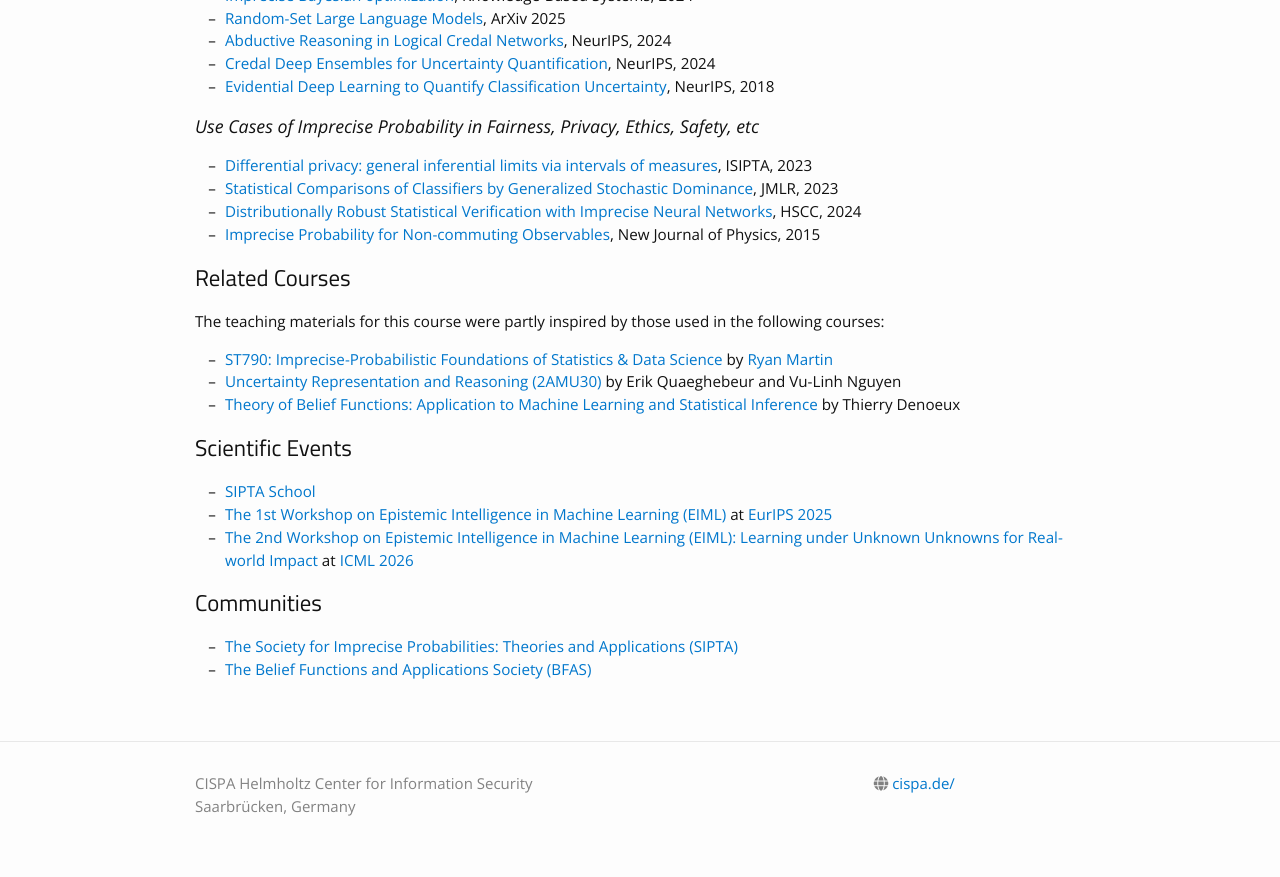
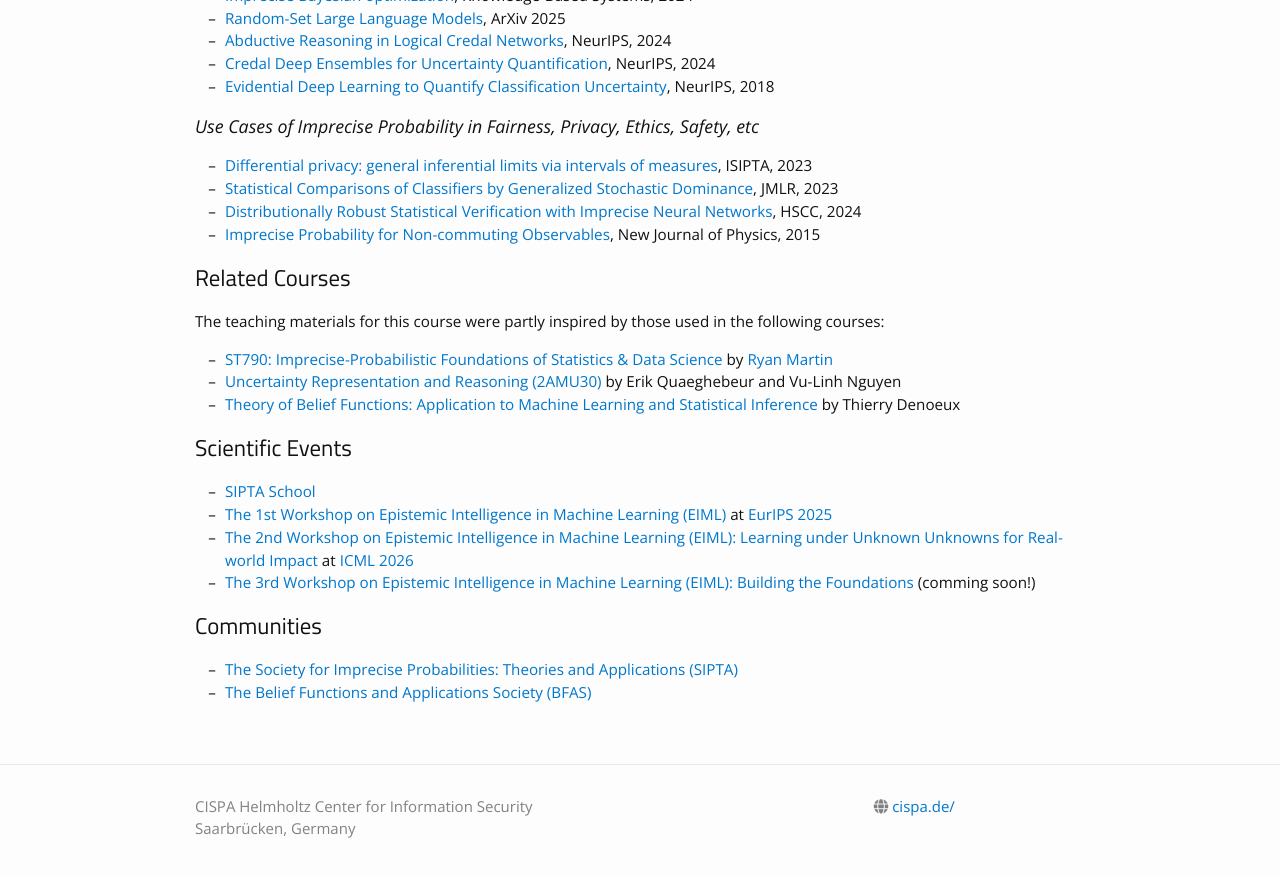
Before and after one commit to muandet-lab/ipml-course, a Jekyll site: the page built from references.md, in a window 1280 px wide and 900 px high, scrolled down 3934 px. Shown: the top 877 px of the window. Built offline with Jekyll 4.4.1, drawn with Linux system fonts in a browser that asks for light colours; nearby versions of some CDN libraries.

Commit message:
Add upcoming EIML workshop reference

```diff
--- a/references.md
+++ b/references.md
@@ -151,7 +151,7 @@ The teaching materials for this course were partly inspired by those used in the
 - [SIPTA School](https://sipta.org/events/sipta-school/)
 - [The 1st Workshop on Epistemic Intelligence in Machine Learning (EIML)](https://sites.google.com/view/eiml-eurips2025/) at [EurIPS 2025](https://eurips.cc/)
 - [The 2nd Workshop on Epistemic Intelligence in Machine Learning (EIML): Learning under Unknown Unknowns for Real-world Impact](https://sites.google.com/view/eimlicml2026/home) at [ICML 2026](https://icml.cc/Conferences/2026)
-
+- [The 3rd Workshop on Epistemic Intelligence in Machine Learning (EIML): Building the Foundations]() (comming soon!)
 
 ## Communities
 - [The Society for Imprecise Probabilities: Theories and Applications (SIPTA)](https://sipta.org/)
```
